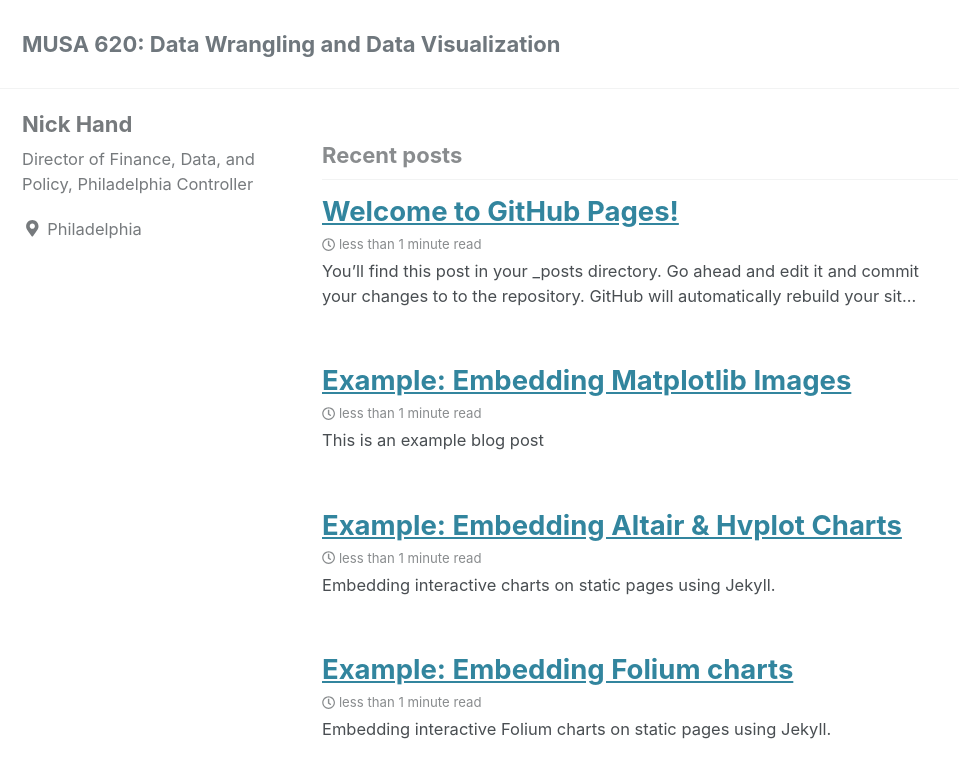
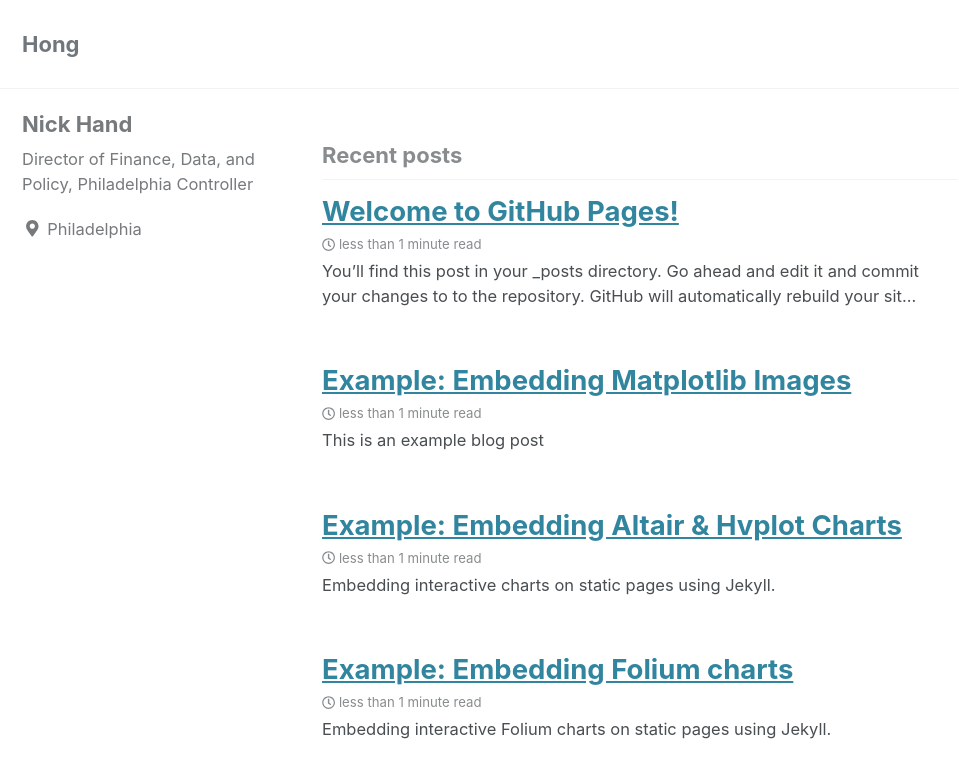
Before and after one commit to ShineHG/hg2020.github.io, a Jekyll site: the page built from index.html, in a window 1280 px wide and 900 px high. Shown: the top 778 px of the window, without its empty margins (0-959 px from the left). Built offline with Jekyll 4.4.1, drawn with Linux system fonts in a browser that asks for light colours; cached includes are drawn as plain includes; nearby versions of some CDN libraries; a script that is not in the unit is left out; the list of posts is cut into pages by our own code; some of the changed text lies outside the part shown.

Commit message:
Update _config.yml

```diff
--- a/_config.yml
+++ b/_config.yml
@@ -16,10 +16,10 @@ minimal_mistakes_skin: "default" # "air", "aqua", "contrast", "dark", "dirt", "n
 
 # Site Settings
 locale: "en-US"
-title: "MUSA 620: Data Wrangling and Data Visualization"
+title: "Hong"
 title_separator: "-"
-name: "Nick Hand"
-description: "Displaying cool data visualizations"
+name: "Shine hg"
+description: "Shine"
 url: # the base hostname & protocol for your site e.g. "https://mmistakes.github.io"
 baseurl: # the subpath of your site, e.g. "/blog"
 repository: # GitHub username/repo-name e.g. "mmistakes/minimal-mistakes"
```
